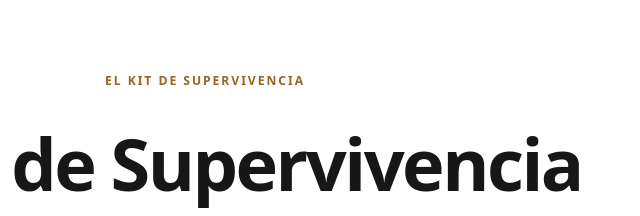
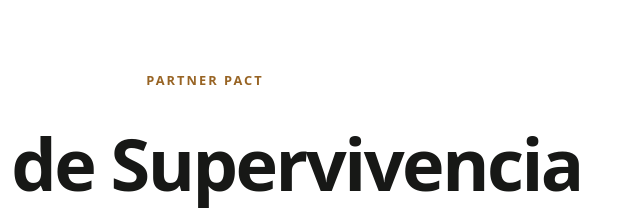
Before and after one commit to GeorgeFreedomTech/the-partner-pact, a plain HTML site: page es/index.html in a window 1280 px wide. Shown: the part 121-337 px from the top of the page, 435-1075 px from the left. Drawn offline with Linux system fonts and the light colour scheme.

Commit message:
Add files via upload

```diff
--- a/assets/css/style.css
+++ b/assets/css/style.css
@@ -142,7 +142,7 @@ p {
   display: inline-block;
   margin-bottom: 12px;
   color: var(--brown);
-  font-size: .76rem;
+  font-size: .8rem;
   font-weight: 700;
   letter-spacing: .16em;
   text-transform: uppercase;
--- a/es/index.html
+++ b/es/index.html
@@ -31,7 +31,7 @@ los conflictos antes de que comiencen.">
     <!-- HERO -->
     <section class="hero">
       <div class="container">
-        <span class="eyebrow">El Kit de Supervivencia</span>
+        <span class="eyebrow">Partner Pact</span>
         <h1>El Kit de Supervivencia<br>EDC para tu Relación</h1>
         <p class="lead">Llevas herramientas para los obstáculos físicos. ¿Qué llevas para los emocionales?
         The Partner Pact es un mazo de comunicación táctica diseñado para cortar el ruido, despejar la niebla de guerra
```
Also changed, not shown: cz/index.html (+1 -1 lines), index.html (+1 -1 lines).
